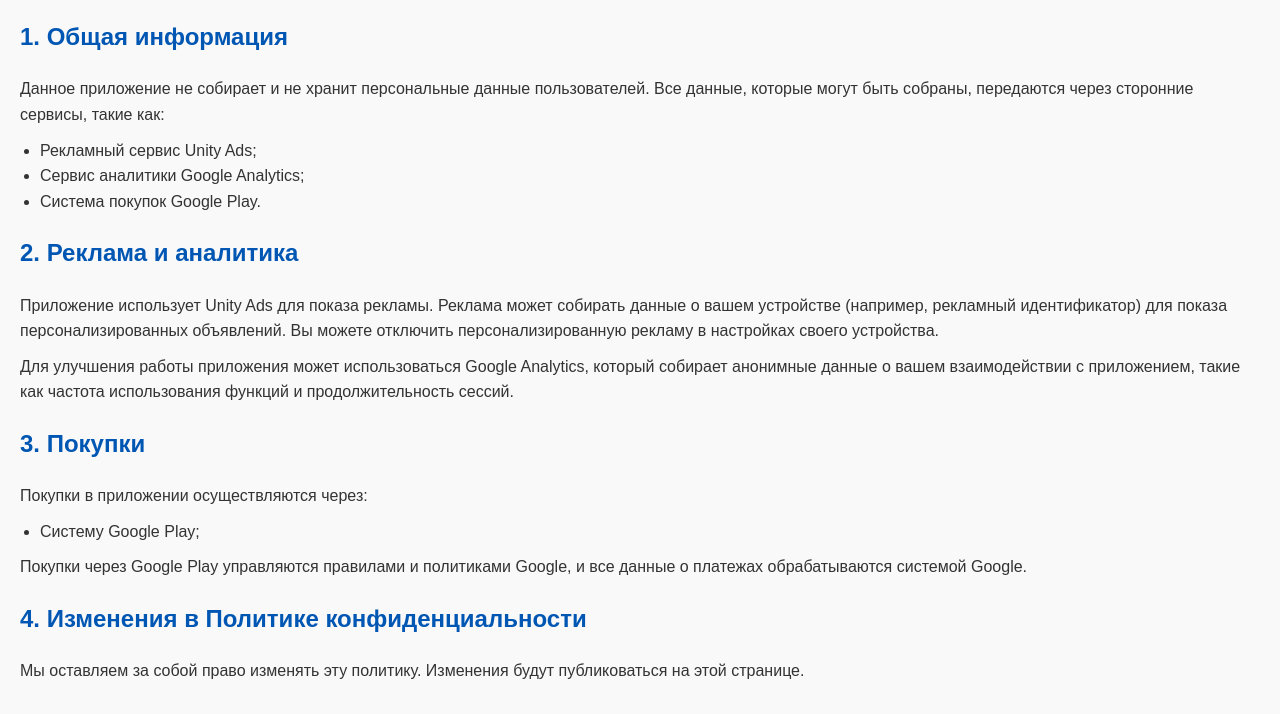
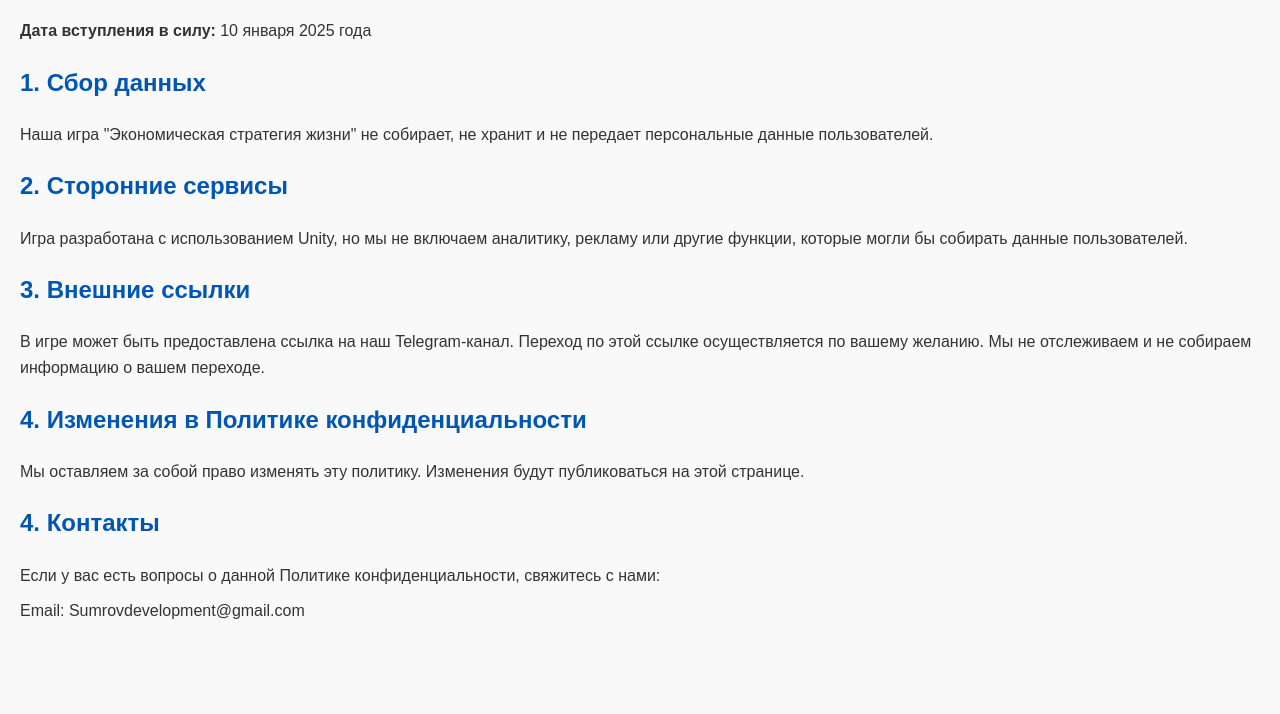
Before and after one commit to Sumrov/Home, a plain HTML site: page privacy-policy/index.html in a window 1280 px wide. Shown: the part 108-822 px from the top of the page. After the commit the page ends 800 px from the top, so only its background shows below. Drawn offline with Linux system fonts and the light colour scheme.

Commit message:
Update index.html

```diff
--- a/privacy-policy/index.html
+++ b/privacy-policy/index.html
@@ -30,28 +30,23 @@
     </style>
 </head>
 <body>
-    <h1>Политика конфиденциальности</h1>
+<h1>Политика конфиденциальности</h1>
+    <p><strong>Дата вступления в силу:</strong> 10 января 2025 года</p>
 
-    <h2>1. Общая информация</h2>
-    <p>Данное приложение не собирает и не хранит персональные данные пользователей. Все данные, которые могут быть собраны, передаются через сторонние сервисы, такие как:</p>
-    <ul>
-        <li>Рекламный сервис Unity Ads;</li>
-        <li>Сервис аналитики Google Analytics;</li>
-        <li>Система покупок Google Play.</li>
-    </ul>
+    <h2>1. Сбор данных</h2>
+    <p>Наша игра "Экономическая стратегия жизни" не собирает, не хранит и не передает персональные данные пользователей.</p>
 
-    <h2>2. Реклама и аналитика</h2>
-    <p>Приложение использует Unity Ads для показа рекламы. Реклама может собирать данные о вашем устройстве (например, рекламный идентификатор) для показа персонализированных объявлений. Вы можете отключить персонализированную рекламу в настройках своего устройства.</p>
-    <p>Для улучшения работы приложения может использоваться Google Analytics, который собирает анонимные данные о вашем взаимодействии с приложением, такие как частота использования функций и продолжительность сессий.</p>
+    <h2>2. Сторонние сервисы</h2>
+    <p>Игра разработана с использованием Unity, но мы не включаем аналитику, рекламу или другие функции, которые могли бы собирать данные пользователей.</p>
 
-    <h2>3. Покупки</h2>
-    <p>Покупки в приложении осуществляются через:</p>
-    <ul>
-        <li>Систему Google Play;</li>
-    </ul>
-    <p>Покупки через Google Play управляются правилами и политиками Google, и все данные о платежах обрабатываются системой Google.</p>
+    <h2>3. Внешние ссылки</h2>
+    <p>В игре может быть предоставлена ссылка на наш Telegram-канал. Переход по этой ссылке осуществляется по вашему желанию. Мы не отслеживаем и не собираем информацию о вашем переходе.</p>
 
     <h2>4. Изменения в Политике конфиденциальности</h2>
     <p>Мы оставляем за собой право изменять эту политику. Изменения будут публиковаться на этой странице.</p>
+
+    <h2>4. Контакты</h2>
+    <p>Если у вас есть вопросы о данной Политике конфиденциальности, свяжитесь с нами:</p>
+    <p>Email: Sumrovdevelopment@gmail.com</p>
 </body>
 </html>
```
